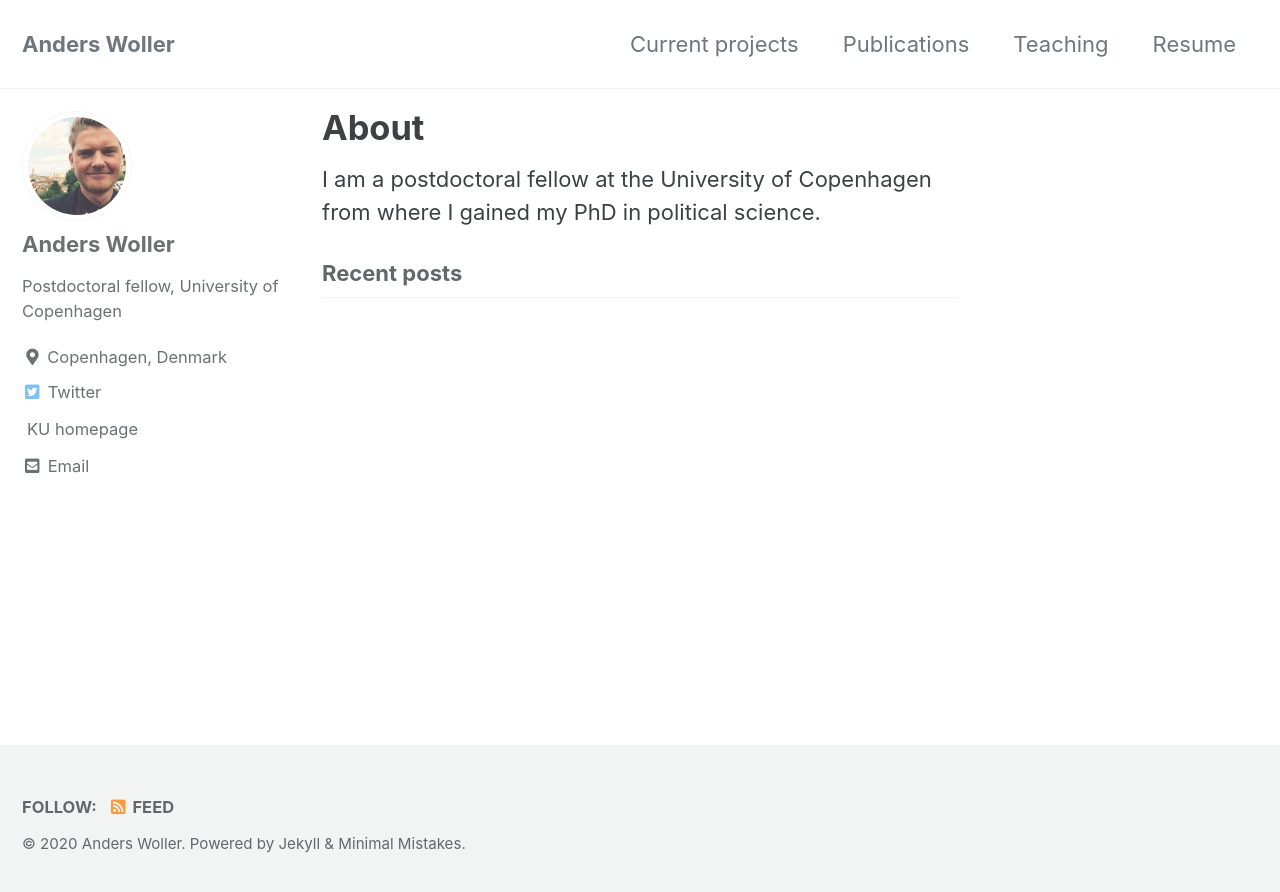
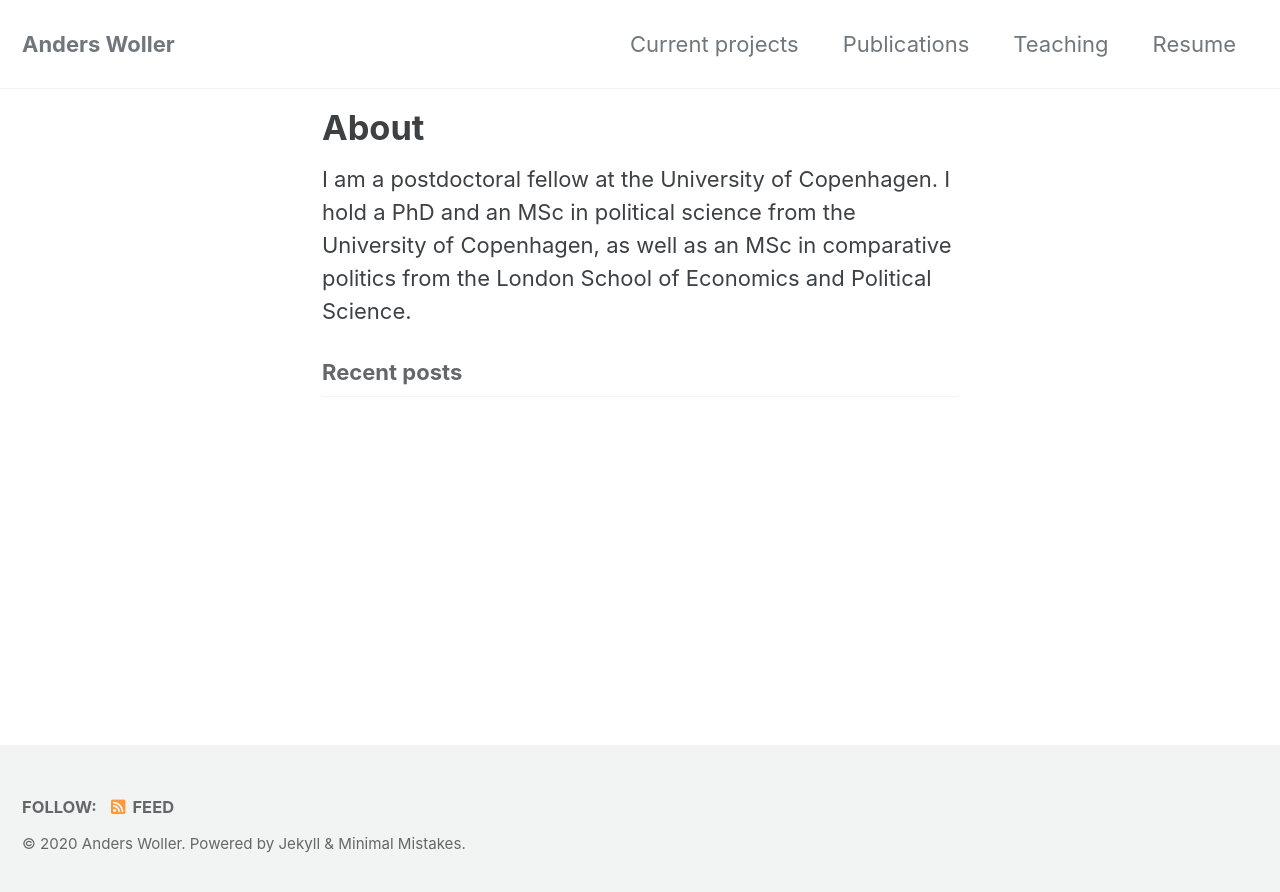
Before and after one commit to AndersWoller/AndersWoller.github.io, a Jekyll site: the page built from index.html, in a window 1280 px wide. Shown: the top 892 px of the page. Built offline with Jekyll 4.4.1, drawn with Linux system fonts in a browser that asks for light colours; cached includes are drawn as plain includes; the list of posts is cut into pages by our own code.

Commit message:
changing font size main page

```diff
--- a/_config.yml
+++ b/_config.yml
@@ -95,7 +95,7 @@
 author:
   name             : "Anders Woller"
   avatar           : "/images/profilepic.jpg"
-  bio              : "Postdoctoral fellow, \n University of Copenhagen"
+  bio              : "Postdoctoral fellow, University of Copenhagen"
   location         : "Copenhagen, Denmark"
   email            : "an@ifs.ku.dk"
 
--- a/index.html
+++ b/index.html
@@ -1,6 +1,11 @@
 ---
 layout: home
-author_profile: true
+author_profile: false
 title: "About"
+fontsize: 11pt
 ---
-I am a postdoctoral fellow at the University of Copenhagen from where I gained my PhD in political science.
+
+
+
+
+I am a postdoctoral fellow at the University of Copenhagen. I hold a PhD and an MSc in political science from the University of Copenhagen, as well as an MSc in comparative politics from the London School of Economics and Political Science.
```
